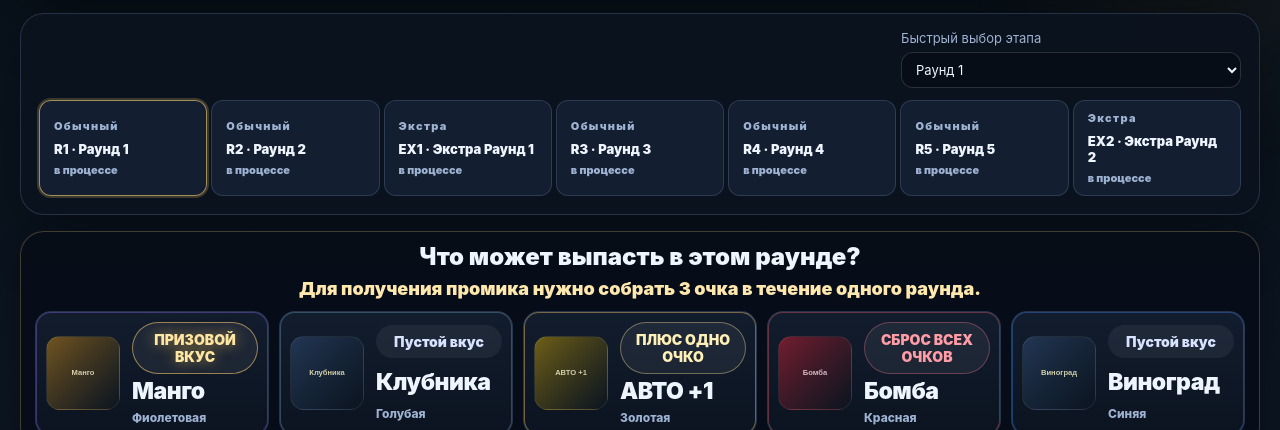
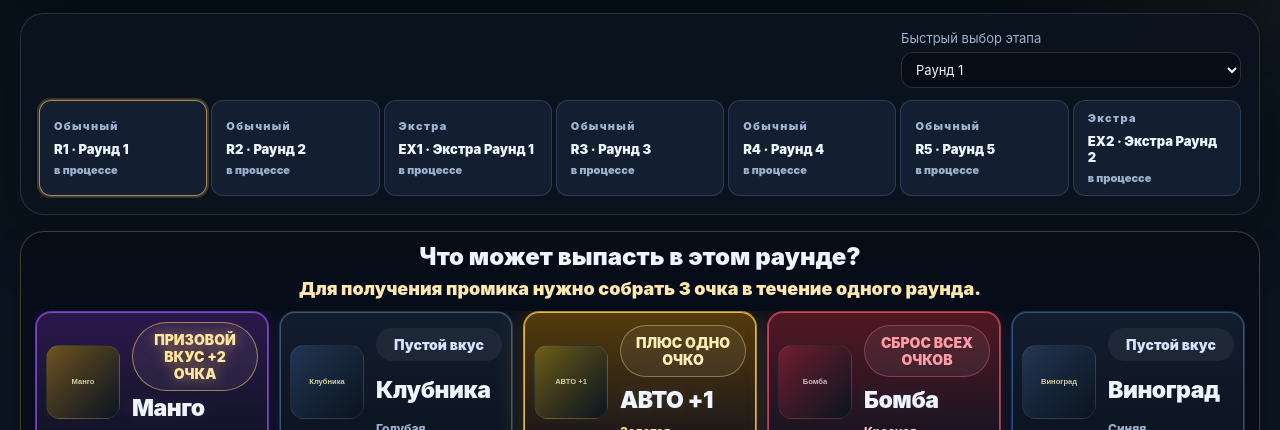
Before and after one commit to ubludok31-svg/cs2grok, a plain HTML site: page index.html in a window 1280 px wide. Shown: the part 370-800 px from the top of the page. Drawn offline with Linux system fonts and the light colour scheme.

Commit message:
Add files via upload

```diff
--- a/app.js
+++ b/app.js
@@ -30,6 +30,11 @@ const effectLabels = {
   plus: 'ПРИЗОВОЙ ВКУС',
   auto: 'ПЛЮС ОДНО ОЧКО',
   bomb: 'СБРОС ВСЕХ ОЧКОВ',
+};
+
+const poolEffectLabels = {
+  ...effectLabels,
+  plus: 'ПРИЗОВОЙ ВКУС +2 ОЧКА',
 };
 
 const resultHeadlines = {
@@ -231,7 +236,7 @@ function renderPool() {
       <div class="pool-art"></div>
       <div class="pool-name">${escapeHtml(item.name)}</div>
       <div class="pool-rarity">${escapeHtml(subtitle)}</div>
-      <div class="pool-effect">${escapeHtml(effectLabels[item.effect])}</div>
+      <div class="pool-effect">${escapeHtml(poolEffectLabels[item.effect] || effectLabels[item.effect])}</div>
     `;
     setBg(card.querySelector('.pool-art'), item.image);
     el.poolPreview.appendChild(card);
--- a/index.html
+++ b/index.html
@@ -3,7 +3,7 @@
 <head>
   <meta charset="UTF-8" />
   <meta name="viewport" content="width=device-width, initial-scale=1.0" />
-  <title>Stream Case Game v26</title>
+  <title>Stream Case Game v27</title>
   <link rel="stylesheet" href="style.css" />
 </head>
 <body>
--- a/style.css
+++ b/style.css
@@ -12,10 +12,10 @@
   --consumer: #cfd8e6;
   --industrial: #8fd0ff;
   --mil-spec: #478fff;
-  --restricted: #8c6df5;
-  --classified: #db65dc;
-  --covert: #ef606d;
-  --rare: #f2c96f;
+  --restricted: #9b5cff;
+  --classified: #f454dc;
+  --covert: #ff5c74;
+  --rare: #ffd34a;
 }
 
 * { box-sizing: border-box; }
@@ -334,13 +334,30 @@ body.extra-theme .stage-chip.is-active { border-color: rgba(255, 217, 124, 0.7);
   min-height: 18px;
 }
 
-.rarity-consumer { box-shadow: inset 0 0 0 1px rgba(207,216,230,0.18); }
-.rarity-industrial { box-shadow: inset 0 0 0 1px rgba(143,208,255,0.28); }
-.rarity-mil-spec { box-shadow: inset 0 0 0 1px rgba(71,143,255,0.36); }
-.rarity-restricted { box-shadow: inset 0 0 0 1px rgba(140,109,245,0.38); }
-.rarity-classified { box-shadow: inset 0 0 0 1px rgba(219,101,220,0.38); }
-.rarity-covert { box-shadow: inset 0 0 0 1px rgba(239,96,109,0.38); }
-.rarity-rare { box-shadow: inset 0 0 0 1px rgba(242,201,111,0.44); }
+.rarity-consumer { box-shadow: inset 0 0 0 1px rgba(207,216,230,0.22); }
+.rarity-industrial { box-shadow: inset 0 0 0 1px rgba(143,208,255,0.34), 0 0 16px rgba(143,208,255,0.06); }
+.rarity-mil-spec { box-shadow: inset 0 0 0 1px rgba(71,143,255,0.48), 0 0 18px rgba(71,143,255,0.08); }
+.rarity-restricted { box-shadow: inset 0 0 0 1px rgba(155,92,255,0.7), 0 0 28px rgba(155,92,255,0.16); }
+.rarity-classified { box-shadow: inset 0 0 0 1px rgba(244,84,220,0.74), 0 0 28px rgba(244,84,220,0.18); }
+.rarity-covert { box-shadow: inset 0 0 0 1px rgba(255,92,116,0.68), 0 0 24px rgba(255,92,116,0.14); }
+.rarity-rare { box-shadow: inset 0 0 0 1px rgba(255,211,74,0.86), 0 0 32px rgba(255,211,74,0.2); }
+
+.pool-card.rarity-restricted { background: linear-gradient(180deg, rgba(44, 24, 77, 0.98), rgba(15, 20, 36, 0.98)); border-color: rgba(155,92,255,0.55); }
+.pool-card.rarity-classified { background: linear-gradient(180deg, rgba(65, 23, 62, 0.98), rgba(15, 20, 36, 0.98)); border-color: rgba(244,84,220,0.58); }
+.pool-card.rarity-covert { background: linear-gradient(180deg, rgba(83, 24, 35, 0.98), rgba(18, 20, 34, 0.98)); border-color: rgba(255,92,116,0.52); }
+.pool-card.rarity-rare { background: linear-gradient(180deg, rgba(86, 60, 12, 0.98), rgba(22, 20, 28, 0.98)); border-color: rgba(255,211,74,0.6); }
+.pool-card.rarity-restricted .pool-name,
+.pool-card.rarity-classified .pool-name,
+.pool-card.rarity-covert .pool-name,
+.pool-card.rarity-rare .pool-name { text-shadow: 0 0 16px rgba(255,255,255,0.08); }
+.pool-card.rarity-restricted .pool-rarity { color: #d7c9ff; }
+.pool-card.rarity-classified .pool-rarity { color: #ffc5f9; }
+.pool-card.rarity-covert .pool-rarity { color: #ffccd3; }
+.pool-card.rarity-rare .pool-rarity { color: #ffe7a3; }
+.result-inner.rarity-restricted { box-shadow: inset 0 0 0 1px rgba(155,92,255,0.38), 0 0 36px rgba(155,92,255,0.12); }
+.result-inner.rarity-classified { box-shadow: inset 0 0 0 1px rgba(244,84,220,0.38), 0 0 36px rgba(244,84,220,0.12); }
+.result-inner.rarity-covert { box-shadow: inset 0 0 0 1px rgba(255,92,116,0.34), 0 0 32px rgba(255,92,116,0.1); }
+.result-inner.rarity-rare { box-shadow: inset 0 0 0 1px rgba(255,211,74,0.42), 0 0 40px rgba(255,211,74,0.14); }
 
 .cases-panel { margin-top: 12px; padding: 14px; }
 .cases-grid { display: grid; grid-template-columns: repeat(4, minmax(0, 1fr)); gap: 12px; }
```
